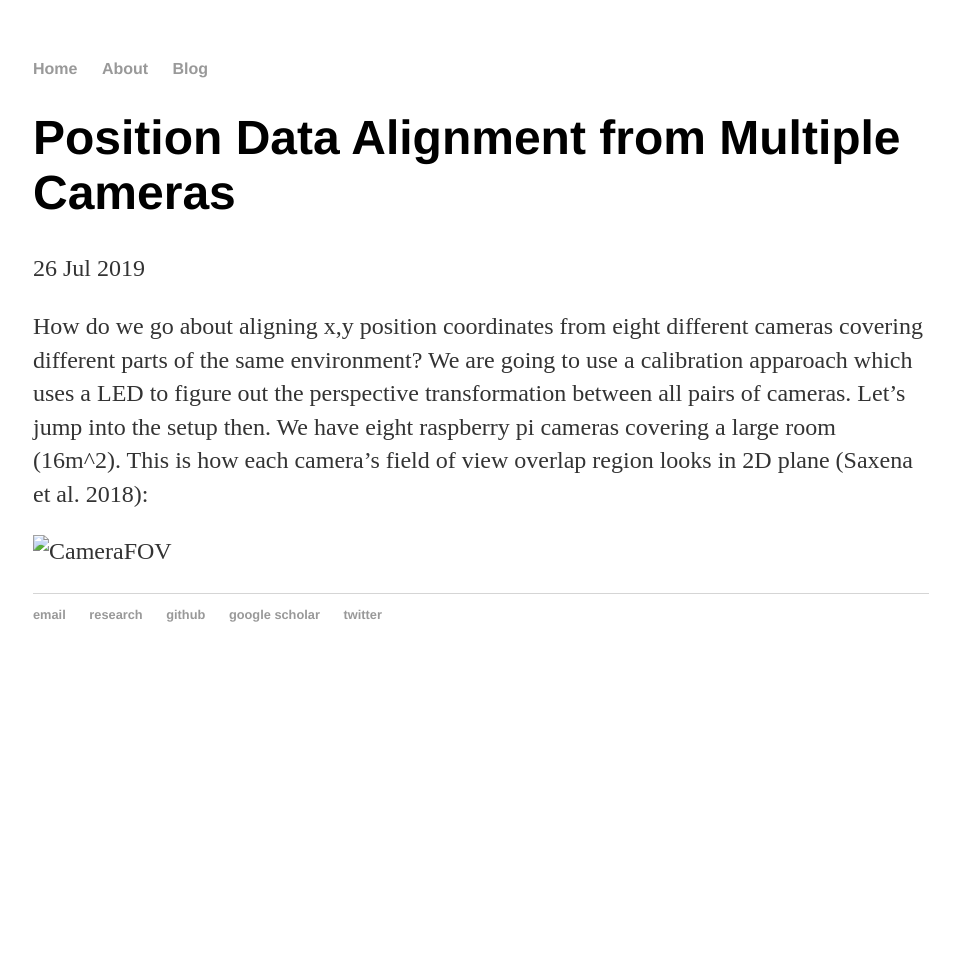
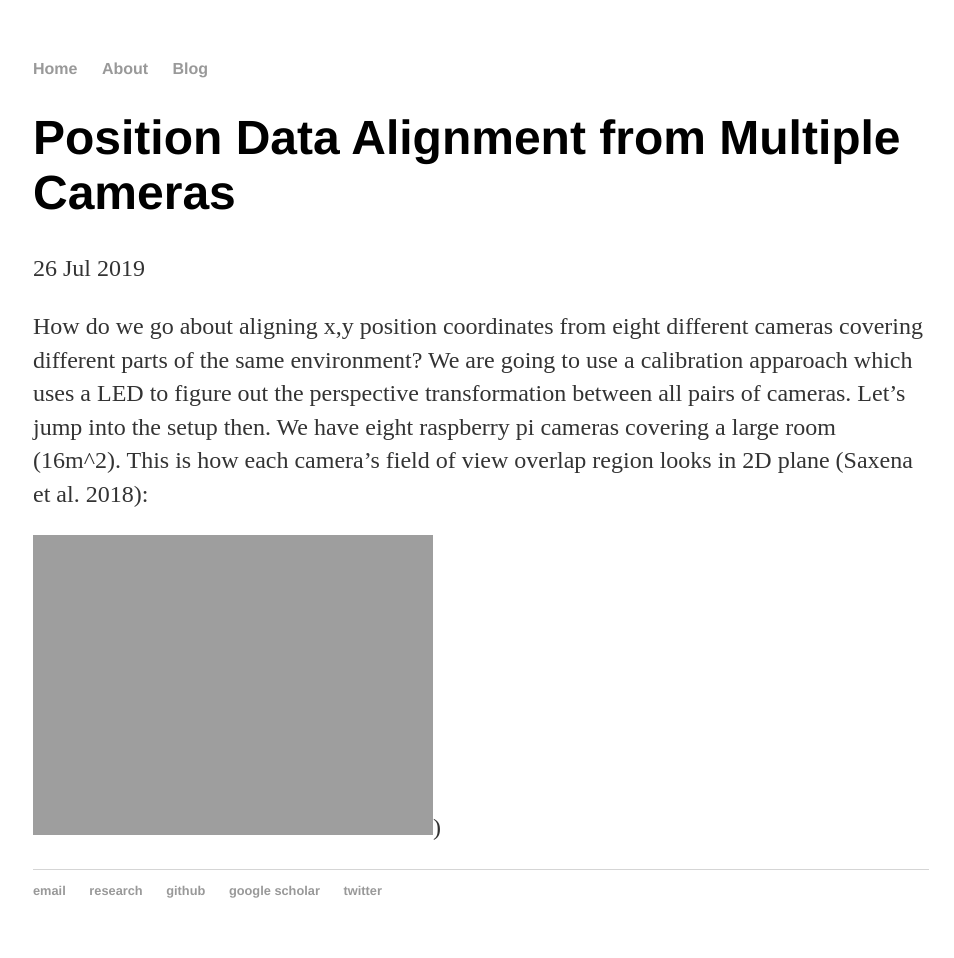
Before and after one commit to rajatsaxena/rajatsaxena.github.io, a Jekyll site: the page built from _posts/2019-07-26-Position-Data-Alignment-Multiple-Cameras.md, in a window 1280 px wide. Shown: the whole page, without its empty margins (159-1113 px from the left). Built offline with Jekyll 4.4.1, drawn with Linux system fonts in a browser that asks for light colours; comment, search, counter and statistics services are not loaded; before the commit the page ends 900 px from its top, so only the background shows below that.

Commit message:
Update 2019-07-26-Position-Data-Alignment-Multiple-Cameras.md

```diff
--- a/_posts/2019-07-26-Position-Data-Alignment-Multiple-Cameras.md
+++ b/_posts/2019-07-26-Position-Data-Alignment-Multiple-Cameras.md
@@ -7,4 +7,4 @@ date: 2019-07-26
 How do we go about aligning x,y position coordinates from eight different cameras covering different parts of the same environment? We are going to use a
 calibration apparoach which uses a LED to figure out the perspective transformation between all pairs of cameras. Let's jump into the setup then. We have eight raspberry pi cameras covering a large room (16m^2). This is how each camera's field of view overlap region looks in 2D plane (Saxena et al. 2018):
 
-![CameraFOV](../images/CameraFOV.png)
+![Camera FOV]({{ site.baseurl }}/images/CameraFOV.png =20x40))
```
